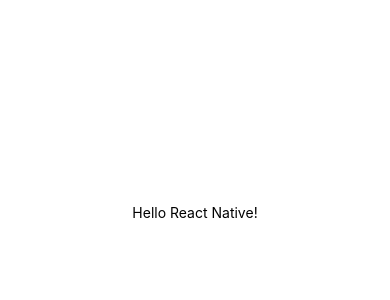
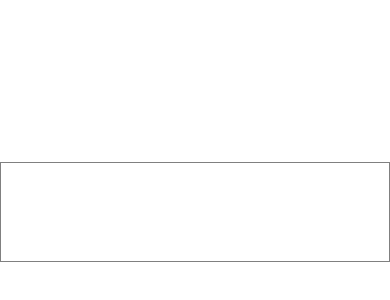
Before and after one commit to takahi5/news-app-hooks, a React Native app: screen / in a window 390 px wide. Shown: the part 210-510 px from the top of the page. Built offline with nearby package versions, Linux system fonts and the light colour scheme.

Commit message:
draw rect

```diff
--- a/App.js
+++ b/App.js
@@ -4,7 +4,14 @@ import { StyleSheet, Text, View } from 'react-native';
 export default function App() {
   return (
     <View style={styles.container}>
-      <Text>Hello React Native!</Text>
+      <View
+        style={{
+          height: 100,
+          width: '100%',
+          borderColor: 'gray',
+          borderWidth: 1,
+        }}
+      ></View>
     </View>
   );
 }
```
